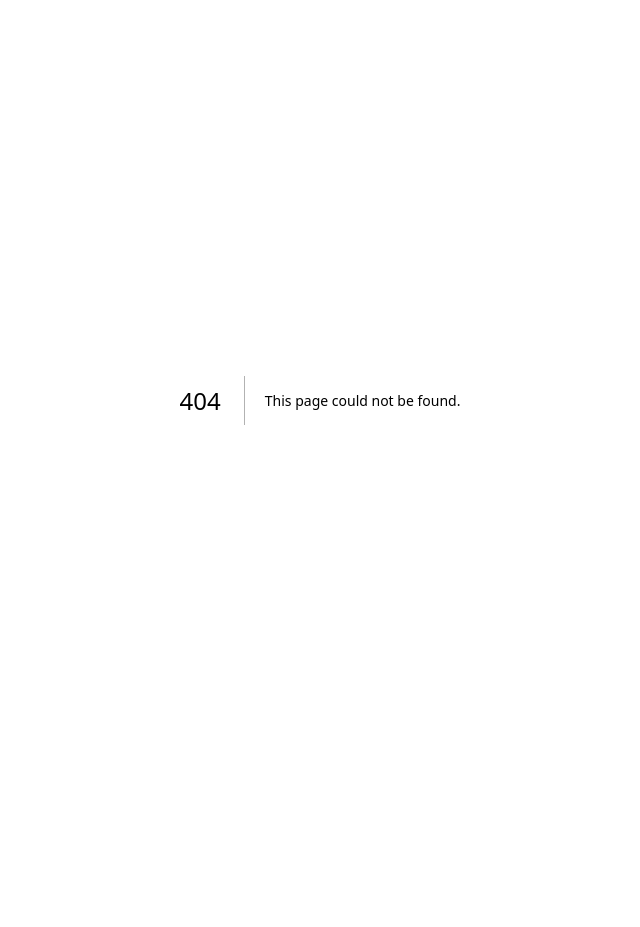
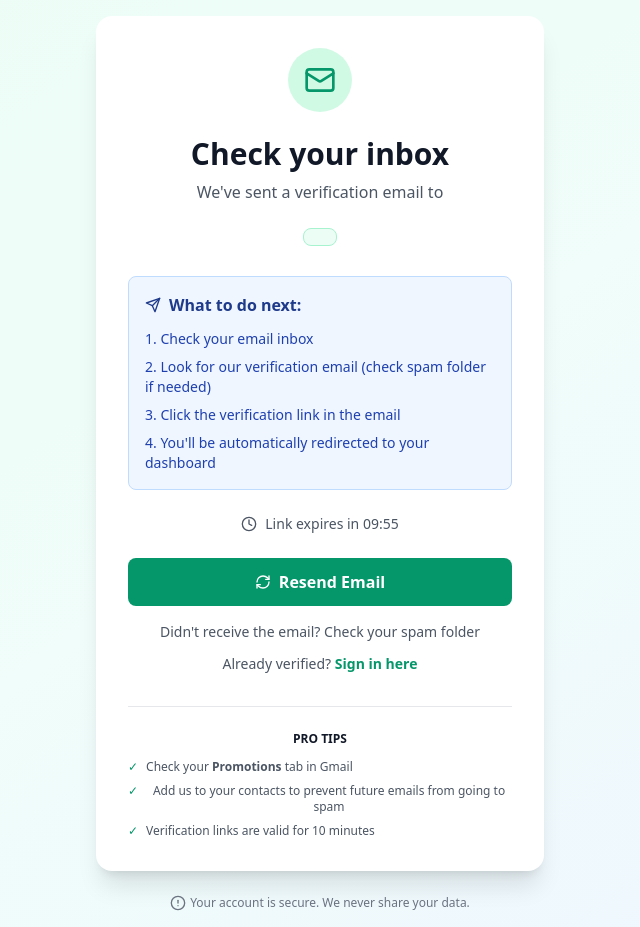
Before and after one commit to AlwaysInnovative/TalentDetectorAI, a Next.js app in the folder TalentDetectorAI/TalentDetectorAI-main/: page /auth/verify-email in a window 1280 px wide. Before the commit this address had no page. Shown: the whole page, without its empty margins (320-960 px from the left). Before the commit the page ends 800 px from the top, so only its background shows below. Built offline with nearby package versions, Linux system fonts and the light colour scheme; no server answers.

Commit message:
Create page.tsx

```diff
--- /dev/null
+++ b/TalentDetectorAI/TalentDetectorAI-main/app/auth/verify-email/page.tsx
@@ -0,0 +1,236 @@
+'use client'
+import { useState, useEffect } from 'react'
+import { createClient } from '@/lib/supabase/client'
+import { useSearchParams, useRouter } from 'next/navigation'
+import Link from 'next/link'
+import toast from 'react-hot-toast'
+import { Mail, CheckCircle, AlertCircle, Send, Clock, RefreshCw } from 'lucide-react'
+import { motion } from 'framer-motion'
+
+export default function VerifyEmailPage() {
+  const searchParams = useSearchParams()
+  const router = useRouter()
+  const email = searchParams.get('email') || ''
+  const role = searchParams.get('role') || 'manager'
+
+  const [loading, setLoading] = useState(false)
+  const [timeLeft, setTimeLeft] = useState(600) // 10 minutes
+  const [resendCooldown, setResendCooldown] = useState(0)
+  const [verified, setVerified] = useState(false)
+
+  // Email verification countdown
+  useEffect(() => {
+    if (timeLeft > 0) {
+      const timer = setInterval(() => {
+        setTimeLeft((prev) => prev - 1)
+      }, 1000)
+      return () => clearInterval(timer)
+    }
+  }, [timeLeft])
+
+  // Check verification status
+  useEffect(() => {
+    const checkVerification = async () => {
+      try {
+        const supabase = createClient()
+        const { data: { user } } = await supabase.auth.getUser()
+
+        if (user?.email_confirmed_at) {
+          setVerified(true)
+          setTimeout(() => {
+            if (role === 'manager') {
+              router.push('/dashboard/manager/onboarding')
+            } else if (role === 'agency') {
+              router.push('/dashboard/agency/onboarding')
+            } else {
+              router.push('/dashboard/candidate/onboarding')
+            }
+          }, 2000)
+        }
+      } catch (err) {
+        console.error('Verification check error:', err)
+      }
+    }
+
+    const interval = setInterval(checkVerification, 3000)
+    return () => clearInterval(interval)
+  }, [role, router])
+
+  async function handleResendEmail() {
+    setLoading(true)
+    try {
+      const supabase = createClient()
+      const { error } = await supabase.auth.resendSessionEmail({ email })
+
+      if (error) throw error
+
+      toast.success('Verification email resent!')
+      setResendCooldown(60)
+    } catch (err: any) {
+      toast.error(err.message || 'Failed to resend email')
+    } finally {
+      setLoading(false)
+    }
+  }
+
+  // Resend cooldown
+  useEffect(() => {
+    if (resendCooldown > 0) {
+      const timer = setInterval(() => {
+        setResendCooldown((prev) => prev - 1)
+      }, 1000)
+      return () => clearInterval(timer)
+    }
+  }, [resendCooldown])
+
+  const minutes = Math.floor(timeLeft / 60)
+  const seconds = timeLeft % 60
+
+  if (verified) {
+    return (
+      <div className="min-h-screen flex items-center justify-center bg-gradient-to-br from-emerald-50 to-teal-50 p-4">
+        <motion.div
+          initial={{ opacity: 0, scale: 0.9 }}
+          animate={{ opacity: 1, scale: 1 }}
+          className="text-center"
+        >
+          <motion.div
+            animate={{ scale: [1, 1.1, 1] }}
+            transition={{ duration: 0.6, delay: 0.2 }}
+            className="mb-6"
+          >
+            <CheckCircle className="w-20 h-20 text-emerald-600 mx-auto" />
+          </motion.div>
+          <h1 className="text-3xl font-bold text-gray-900 mb-2">Email Verified!</h1>
+          <p className="text-gray-600 mb-6">Welcome to TalentDetector AI</p>
+          <p className="text-sm text-gray-500">Redirecting to your dashboard...</p>
+        </motion.div>
+      </div>
+    )
+  }
+
+  return (
+    <div className="min-h-screen flex items-center justify-center bg-gradient-to-br from-emerald-50 via-teal-50 to-blue-50 p-4">
+      <motion.div
+        initial={{ opacity: 0, y: 20 }}
+        animate={{ opacity: 1, y: 0 }}
+        className="w-full max-w-md"
+      >
+        <div className="bg-white rounded-2xl shadow-xl p-8 text-center">
+          {/* Icon Animation */}
+          <motion.div
+            animate={{ bounce: [0, -10, 0] }}
+            transition={{ duration: 2, repeat: Infinity, delay: 0.2 }}
+            className="mb-6"
+          >
+            <div className="inline-flex items-center justify-center w-16 h-16 bg-emerald-100 rounded-full">
+              <Mail className="w-8 h-8 text-emerald-600" />
+            </div>
+          </motion.div>
+
+          {/* Heading */}
+          <h1 className="text-3xl font-bold text-gray-900 mb-2">Check your inbox</h1>
+          <p className="text-gray-600 mb-6">
+            We've sent a verification email to
+          </p>
+
+          {/* Email Display */}
+          <div className="inline-block bg-emerald-50 border border-emerald-200 rounded-lg px-4 py-2 mb-6">
+            <p className="font-semibold text-emerald-700 text-sm">{email}</p>
+          </div>
+
+          {/* Instructions */}
+          <div className="bg-blue-50 border border-blue-200 rounded-lg p-4 mb-6 text-left">
+            <h3 className="font-semibold text-blue-900 mb-3 flex items-center gap-2">
+              <Send className="w-4 h-4" />
+              What to do next:
+            </h3>
+            <ol className="space-y-2 text-sm text-blue-800">
+              <li>1. Check your email inbox</li>
+              <li>2. Look for our verification email (check spam folder if needed)</li>
+              <li>3. Click the verification link in the email</li>
+              <li>4. You'll be automatically redirected to your dashboard</li>
+            </ol>
+          </div>
+
+          {/* Timer */}
+          <div className="flex items-center justify-center gap-2 mb-6 text-gray-600">
+            <Clock className="w-4 h-4" />
+            <span className="text-sm">
+              Link expires in {String(minutes).padStart(2, '0')}:{String(seconds).padStart(2, '0')}
+            </span>
+          </div>
+
+          {/* Resend Button */}
+          <motion.button
+            onClick={handleResendEmail}
+            disabled={loading || resendCooldown > 0}
+            className="w-full px-4 py-3 bg-emerald-600 text-white font-semibold rounded-lg hover:bg-emerald-700 disabled:opacity-50 disabled:cursor-not-allowed transition flex items-center justify-center gap-2 mb-4"
+            whileHover={{ scale: 1.02 }}
+            whileTap={{ scale: 0.98 }}
+          >
+            {loading ? (
+              <>
+                <RefreshCw className="w-4 h-4 animate-spin" />
+                Sending...
+              </>
+            ) : resendCooldown > 0 ? (
+              <>
+                <Clock className="w-4 h-4" />
+                Resend in {resendCooldown}s
+              </>
+            ) : (
+              <>
+                <RefreshCw className="w-4 h-4" />
+                Resend Email
+              </>
+            )}
+          </motion.button>
+
+          {/* Help Text */}
+          <div className="space-y-3 text-sm text-gray-600">
+            <p>Didn't receive the email? Check your spam folder</p>
+            <p>
+              Already verified?{' '}
+              <Link href="/auth/signin" className="text-emerald-600 font-semibold hover:underline">
+                Sign in here
+              </Link>
+            </p>
+          </div>
+
+          {/* Tips Section */}
+          <div className="mt-8 pt-6 border-t border-gray-200">
+            <h4 className="font-semibold text-gray-900 mb-3 text-xs uppercase text-gray-500">
+              Pro Tips
+            </h4>
+            <ul className="space-y-2 text-xs text-gray-600">
+              <li className="flex gap-2">
+                <span className="text-emerald-600">✓</span>
+                <span>Check your <strong>Promotions</strong> tab in Gmail</span>
+              </li>
+              <li className="flex gap-2">
+                <span className="text-emerald-600">✓</span>
+                <span>Add us to your contacts to prevent future emails from going to spam</span>
+              </li>
+              <li className="flex gap-2">
+                <span className="text-emerald-600">✓</span>
+                <span>Verification links are valid for 10 minutes</span>
+              </li>
+            </ul>
+          </div>
+        </div>
+
+        {/* Security Badge */}
+        <motion.div
+          initial={{ opacity: 0 }}
+          animate={{ opacity: 1 }}
+          transition={{ delay: 0.5 }}
+          className="text-center mt-6 text-xs text-gray-500 flex items-center justify-center gap-1"
+        >
+          <AlertCircle className="w-4 h-4" />
+          <span>Your account is secure. We never share your data.</span>
+        </motion.div>
+      </motion.div>
+    </div>
+  )
+}
```
